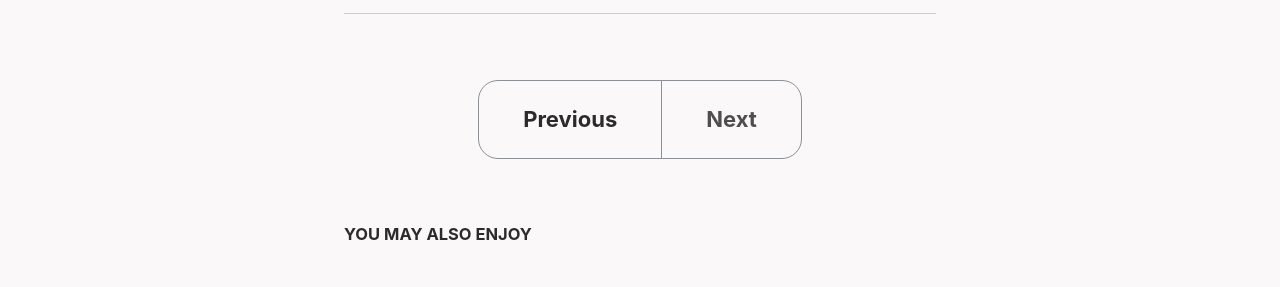
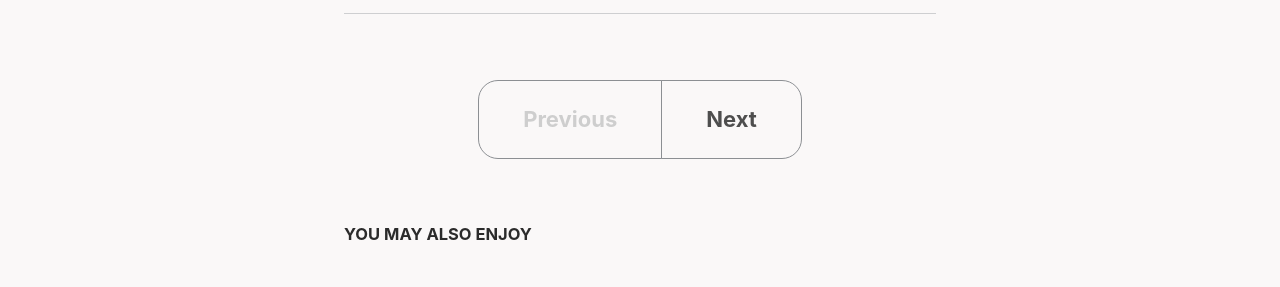
Before and after one commit to zebra314/zebra314.github.io, a Jekyll site: the page built from _posts/2023-01-05-躺草例子.md, in a window 1280 px wide. Shown: the part 1722-2009 px from the top of the page. Built offline with Jekyll 4.4.1, drawn with Linux system fonts in a browser that asks for light colours; cached includes are drawn as plain includes.

Commit message:
Update pagination color

```diff
--- a/_sass/minimal-mistakes/_navigation.scss
+++ b/_sass/minimal-mistakes/_navigation.scss
@@ -155,7 +155,7 @@
     }
 
     &.disabled {
-      color: rgba(var(--muted-text-color), 0.5);
+      color: var(--muted-text-color-dark);
       pointer-events: none;
       cursor: not-allowed;
     }
```
